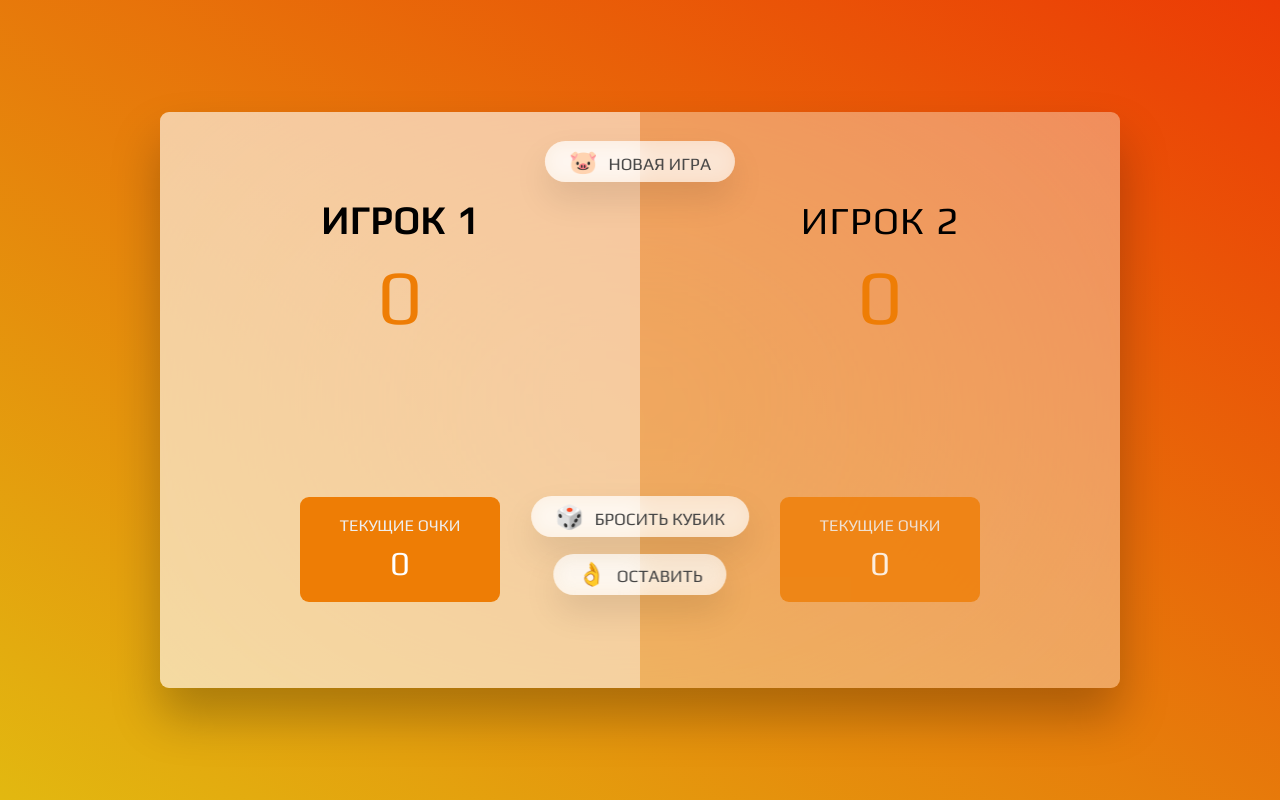
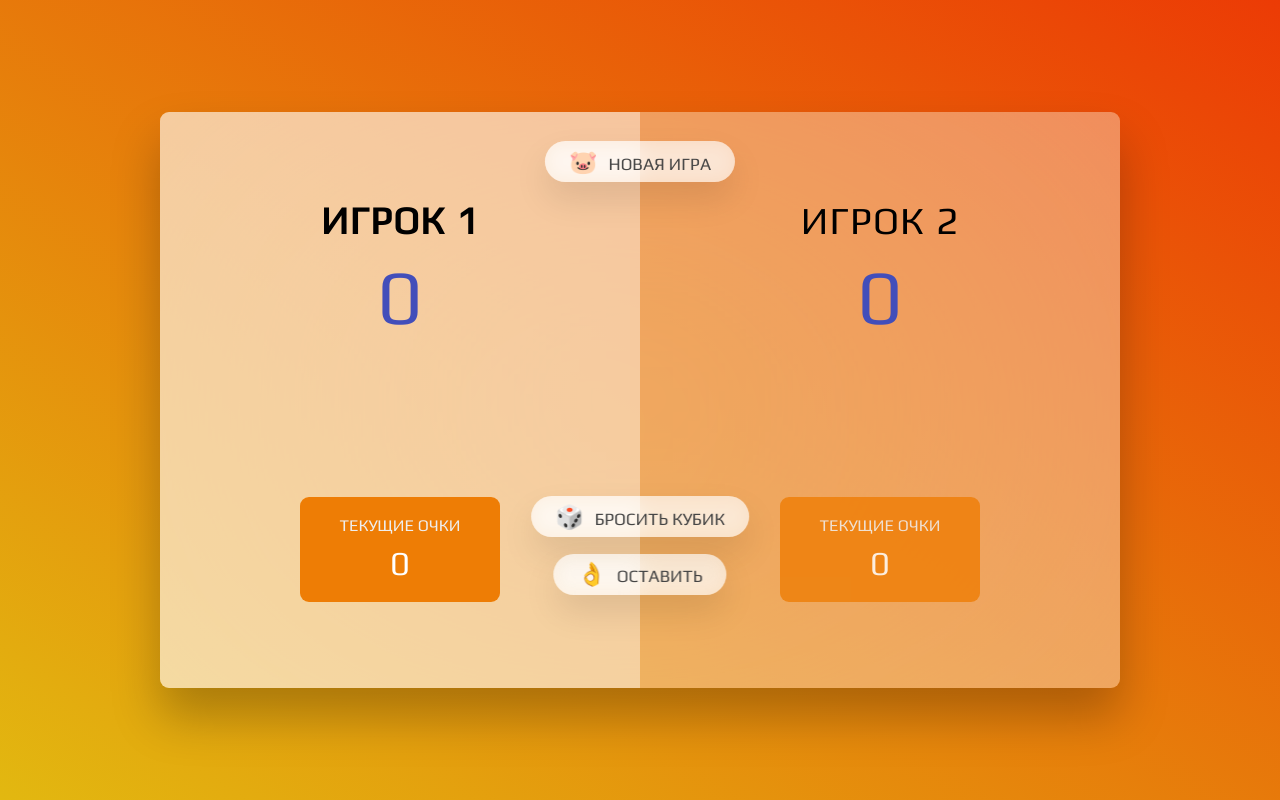
Before and after one commit to ualikhan97/game-pig, a plain HTML site: page index.html in a window 1280 px wide. Drawn offline with Linux system fonts and the light colour scheme.

Commit message:
change number color

```diff
--- a/style.css
+++ b/style.css
@@ -58,7 +58,7 @@ main {
 .score {
   font-size: 8rem;
   font-weight: 300;
-  color: #ee7d05;
+  color: #424eba;
   margin-bottom: auto;
 }
 
```
